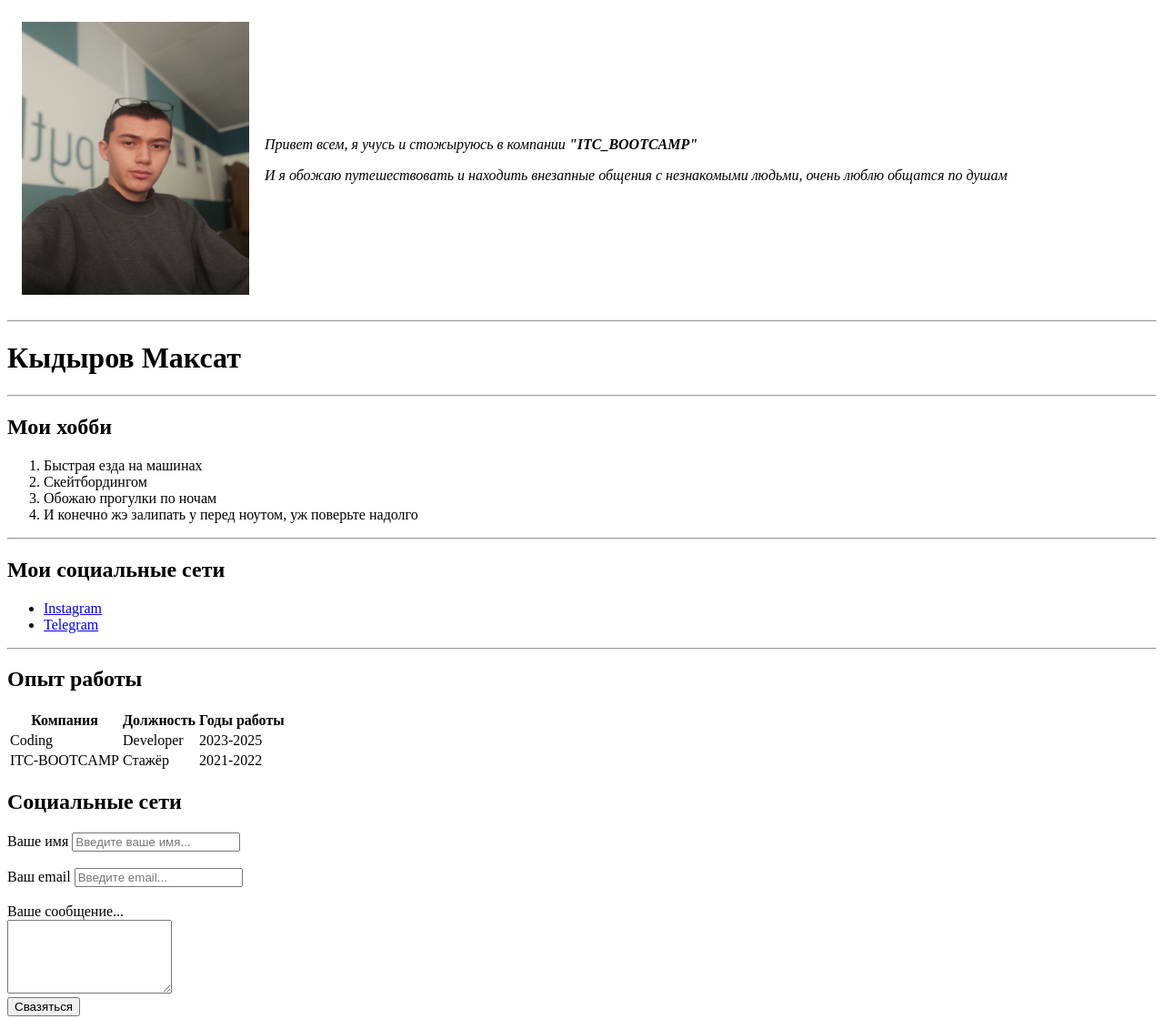
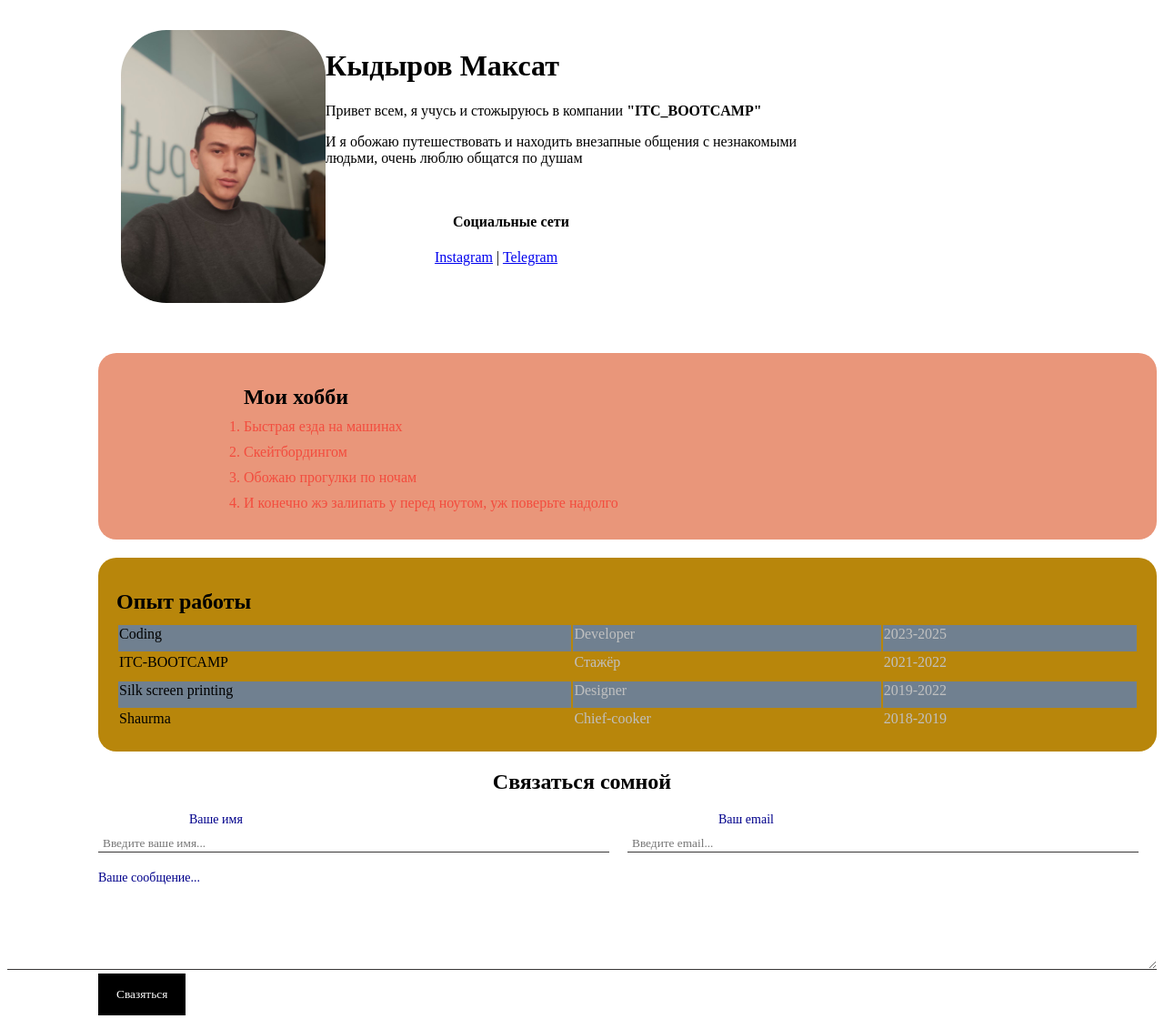
Before and after one commit to Maksat-developer/html-css, a plain HTML site: page index.html in a window 1280 px wide. Shown: the top 1120 px of the page at 91% size. Drawn offline with Linux system fonts and the light colour scheme.

Commit message:
Добавили стили 'css'

```diff
--- /dev/null
+++ b/css/style.css
@@ -0,0 +1,296 @@
+@import url('https://fonts.googleapis.com/css2?family=Roboto&display=swap');
+
+
+/* Таким образом можно обращаться к
+о всем сторонам и менять их */
+
+/* "*" {
+    padding: 0;
+} */
+
+
+/* Это фиолетовый кружок который будет с тобой путешествовать  */
+/*
+.position {
+    position: relative;
+    border: 4px solid black;
+    margin-top: 40px;
+    margin-left: 100px;
+    padding: 20px;
+    height: 300px;
+
+
+
+}
+
+.box {
+    position: fixed;
+    bottom: 50px;
+    right: 50px;
+    border-radius: 50%;
+    /* bottom: 0px; */
+
+    /* bottom: 0px; */
+    /* position: absolute; */
+    /* width: 50px;
+    height: 50px;
+    background: rgb(121, 3, 255);
+
+} *
+
+
+
+
+
+body {
+    background-color: rgb(208, 222, 224);
+    margin: auto;
+    color: #141414;
+    font-size: 15px;
+    font-weight: normal;
+    font-family: 'Roboto', sans-serif;
+    /* font:normal 16px; */
+
+/* font-family: 'Trebuchet MS', 'Lucida Sans Unicode', 'Lucida Grande', 'Lucida Sans', Arial, sans-serif; */
+}
+
+
+a {
+    color: black;
+    text-decoration: none;
+}
+/* Дэкор при наведении на кнопку */
+a:hover{
+    text-decoration: underline;
+}
+/* Дэкор при нажатии и удерживании кнопки  */
+a:active {
+    color: blue;
+}
+/* Подсвечивает посещение кнопки */
+a:visited {
+    color: rgba(47, 2, 247, 0.034);
+}
+
+
+
+.container {
+    max-width: 750px;
+    /* margin: auto; */
+    padding: 25px;
+    margin-left: 100px;
+
+}
+.myphoto {
+    width: 250px;
+    border-radius: 50px;
+    box-shadow: 30px 30px 30px rgba(rgb(12, 12, 12), rgb(10, 10, 10), rgb(21, 21, 22), alpha);
+}
+
+.bg_yellow {
+background-color: darkgoldenrod;
+    margin-left: 100px;
+}
+
+.bg_blue {
+    background-color: white;
+    margin-left: 100px;
+}
+
+
+.bg_red {
+    background-color: darksalmon;
+    margin-left: 100px;
+}
+
+.card {
+
+    padding: 15px 20px;
+    margin-top: 10px;
+    margin-bottom: 20px;
+    border-radius: 20px;
+}
+
+.info {
+    margin-bottom: 20px;
+    display: flex;
+}
+@media (max_width: 700px) {
+    .info {
+        text-align: center;
+        display: block;
+    }
+
+}
+
+
+.card h2{
+    margin-bottom: 10px;
+}
+
+/* Это хобби */
+.hobbi {
+  margin-left: 100px;
+}
+
+.hobbi li{
+    color: rgba(253, 0, 0, 0.493);
+    margin-bottom: 10px;
+
+    /* Черная полоса которая по списку разделяет */
+     /* border-bottom: 1px solid rgb(0, 0, 0); */
+}
+
+
+/* Обращаемся к тексту рядом с фоткой */
+.info-text {
+    margin-left: none;
+
+}
+
+.info-text h4 {
+    margin-left: 20px;
+    color: black;
+}
+
+
+/* Обращение к опыту работы  */
+
+.table{
+
+    width: 100%;
+
+}
+
+.glava th {
+   padding: 50px;
+}
+.table td {
+    padding-bottom: 10px;
+
+}
+.table td:nth-child(2), .table td:nth-child(3){
+    color: silver;
+
+}
+
+/* Четная строчка "even" */
+/* Не четная строчка "odd" */
+.table tr:nth-child(odd) {
+    background-color: slategrey;
+}
+/* Расположение "Связаться сомной" её регулирует метод "text-align" */
+.contact  h2 {
+    text-align: center;
+}
+
+.group_gam label {
+    display: block;
+    font-size: 14px;
+    color: darkblue;
+}
+
+.group_gam input,
+.group_gam textarea {
+    width: 100%;
+    box-sizing: border-box;
+    background: transparent;
+    border: none;
+    color: rgb(77, 73, 73);
+    border-bottom: 1px solid rgb(56, 54, 54);
+    padding-top: 10px;
+    padding-left: 5px;
+    outline: none;
+    font-family: inherit;
+}
+
+.row {
+    display: flex;
+    margin-bottom: 20px;
+    margin-left: 100px;
+}
+
+
+/* 1 > способ убрать с правой стороны все не нужные пиксиля */
+.row > .group_gam {
+    width: 50%;
+    margin-right: 20px;
+}
+
+.row > .group_gam:first-child {
+    margin-right: 20px;
+
+}
+
+.group_gam > label{
+    margin-left: 100px;
+}
+
+/* 2 > способ убрать с правой стороны все не нужные пиксиля */
+
+/* .row > .group_gam {
+    width: 50%;
+    margin-right: 20px;
+}
+
+.row > .group_gam:first-child {
+    margin-right: 20px;
+
+} */
+
+
+/* Образаемся к кнопке "" */
+.buttom_style {
+    color: white;
+    background: black;
+    padding: 15px 20px;
+    border: none;
+    font-family: inherit;
+    cursor: pointer;
+    margin-left: 100px;
+}
+
+/* " opacity: 0.9;" интерактивно меняеться клик стрелки */
+.buttom_style:hover{
+    opacity: 0.9;
+}
+
+/* .info p {
+    color: #868986;
+    margin: 0;
+    font-style: italic;
+    font-weight: bold;
+    text-decoration: none;
+    text-transform: none;
+    letter-spacing: normal; */
+    /* word-spacing: 5px; *}/
+
+
+/* .socia color: slategray; */
+    /* padding: 15px; */
+    /* padding: 15px 35px; */
+    /* padding-top: 30px;
+    padding-right: 20px;
+    padding-bottom: 30px;
+    padding-left: 40;
+    border: 10px solid rgb(106, 82, 117);
+    margin: 15px; */
+    /* border-bottom-style: dotted;
+    border-top-style: dotted;
+    border-left-style: dotted;
+    border-right-style: dotted; */
+    /* border-top-width: 15px;
+    border-left-width: 20px;
+    border-right-width: 7px;
+
+
+} */
+
+
+
+
+
+
+.box_model > div {
+
+}
--- a/index.html
+++ b/index.html
@@ -5,66 +5,71 @@
     <meta http-equiv="X-UA-Compatible" content="IE=edge">
     <meta name="viewport" content="width=device-width, initial-scale=1.0">
     <title>Home</title>
+    <link rel="stylesheet" href="css/style.css">
 </head>
+
 <body>
-    <table cellspacing="15">
-        <tr>
-            <td>  <img src="image/photo1.jpg" height="300" width="250" alt="this my photo"></td>
-            <td><em>
+<div class="container">
+    <div class="info">
+        <img class="myphoto" src="image/photo1.jpg" height="300"
+         width="250" alt="this my photo">
+
+         <div class="info-text">
+            <h1>Кыдыров Максат</h1>
+
             <p>
                 Привет всем, я учусь и стожыруюсь в компании
                 <strong>"ITC_BOOTCAMP" </strong>
             </p>
-        <p> И я обожаю путешествовать и находить
+
+            <p>
+                 И я обожаю путешествовать и находить
                 внезапные общения с незнакомыми людьми,
-            очень люблю общатся по душам </p>
-    </em></td>
-        </tr>
-    </table>
-    <hr>
+                очень люблю общатся по душам
+            </p>
+            <div class="card bg_blue">
+                <div class="info-text">
+                    <h4>Социальные сети</h4>
 
-    <h1>Кыдыров Максат</h1>
-    <hr>
+                    <a href="https://instagram.com/big.01.user" target="_blanck"> Instagram</a>
+                    |
+                    <a href="https://t.me/Ciber_401" target="_blanck"> Telegram</a>
+                </div>
+            </div>
+
+         </div>
+
+    </div>
+</div>
 
 
+
+
+<div class="card bg_red">
+
+
+
+    <ol class="hobbi">
           <h2> Мои хобби </h2>
-      <ol>
-        <li>
-            Быстрая езда на машинах
-        </li>
-        <li>
-            Скейтбордингом
-        </li>
-        <li>
-            Обожаю прогулки по ночам
-        </li>
-        <li>
-            И конечно жэ залипать у перед ноутом, уж поверьте надолго
+         <li>Быстрая езда на машинах</li>
 
-        </li>
+        <li>Скейтбордингом</li>
 
+        <li>Обожаю прогулки по ночам</li>
+
+        <li>И конечно жэ залипать у перед ноутом, уж поверьте надолго</li>
     </ol>
-    <hr>
-    <h2>Мои социальные сети</h2>
-    <ul>
-        <li>
-            <a href="https://instagram.com/big.01.user" target="_blanck"> Instagram</a>
 
-        </li>
 
-        <li>
-            <a href="https://t.me/Ciber_401" target="_blanck"> Telegram</a>
-        </li>
-    </ul>
+</div>
 
-<hr >
+
+<div class="card bg_yellow" >
     <h2>Опыт работы</h2>
-    <table>
-        <tr>
-            <th>Компания</th>
-            <th>Должность</th>
-            <th>Годы работы</th>
-        </tr>
+
+    <table class="table">
+    </div>
+
         <tr>
             <td>Coding</td>
             <td>Developer</td>
@@ -75,26 +80,64 @@
             <td>Стажёр</td>
             <td>2021-2022</td>
         </tr>
+
+        <tr>
+            <td>Silk screen printing</td>
+            <td>Designer</td>
+            <td>2019-2022</td>
+        </tr>
+
+
+        <tr>
+            <td>Shaurma</td>
+            <td>Chief-cooker</td>
+            <td>2018-2019</td>
+        </tr>
     </table>
+</div>
 
-    <h2>Социальные сети</h2>
+<div class="contact">
+
+    <h2>Связаться сомной</h2>
+
+
       <form action="/">
+        <div class="row">
+
+         <div class="group_gam">
             <label for="name">Ваше имя</label>
                 <input type="text" id="name" placeholder="Введите ваше имя...">
-        <br>
-        <br>
+         </div>
+
+         <div class="group_gam">
             <label for="email">Ваш email</label>
                 <input type="email" id="email" placeholder="Введите email...">
-        <br>
-        <br>
+         </div>
+</div>
+         <div class="group_gam">
              <label for="textar">Ваше сообщение...</label>
-        <br>
                  <textarea name="name" id="textar" cols="20" rows="5"></textarea>
-        <br>
+
+         </div>
+        <input class="buttom_style"  type="submit" value="Свазяться">
+
+        <div class="position">
+            <div class="box">
+
+            </div>
+        </div>
+</div>
+    </form>
+    <div class="box_model">
+        <div></div>
+        <div></div>
+        <div></div>
+        <div></div>
+    </div>
+
+    <div style="margin-bottom: 500px;"></div>
 
 
-        <input type="submit" value="Свазяться">
-
-    </form>
+</div>
 </body>
 </html>
```
Lines whose indentation alone changed are shown as unchanged.
